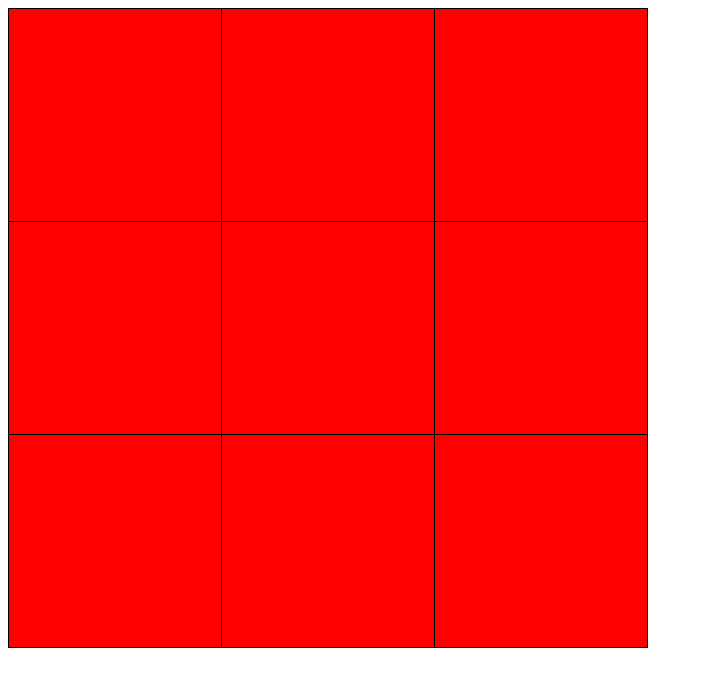
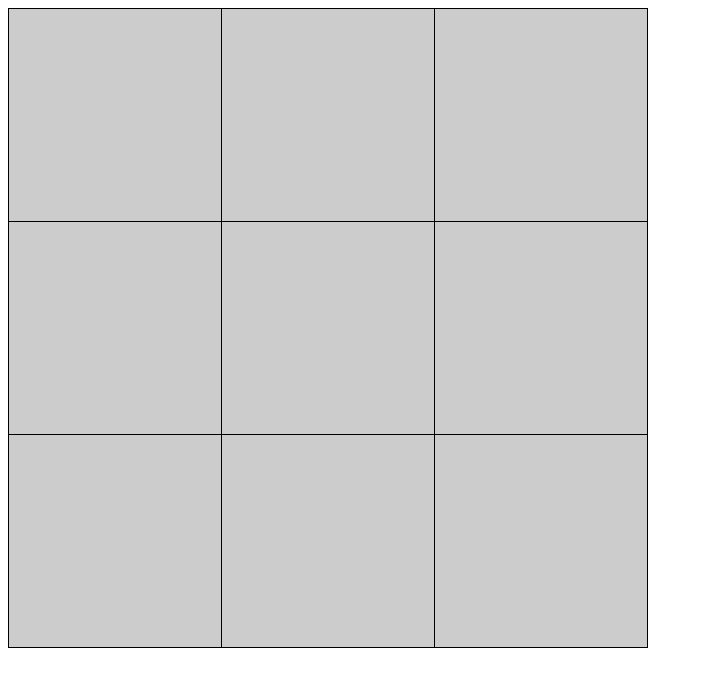
Before and after one commit to qpongratz/tic-tac-toe, a plain HTML site: page index.html in a window 1280 px wide. Shown: the whole page, without its empty margins (0-703 px from the left). Drawn offline with Linux system fonts and the light colour scheme.

Commit message:
Tweak board colors

```diff
--- a/style.css
+++ b/style.css
@@ -17,13 +17,13 @@
 .game_board_spot {
   width: 100%;
   height: 100%;
-  background-color: hsl(0, 100%, 50%);
+  background-color: hsl(0, 0%, 80%);
   transition: transform;
   transition-duration: .1s;
 }
 
 .game_board_spot:hover {
-  background-color: hsl(0, 100%, 70%);
+  background-color: hsl(0, 0%, 90%);
 }
 
 .game_board_spot:active {
```
